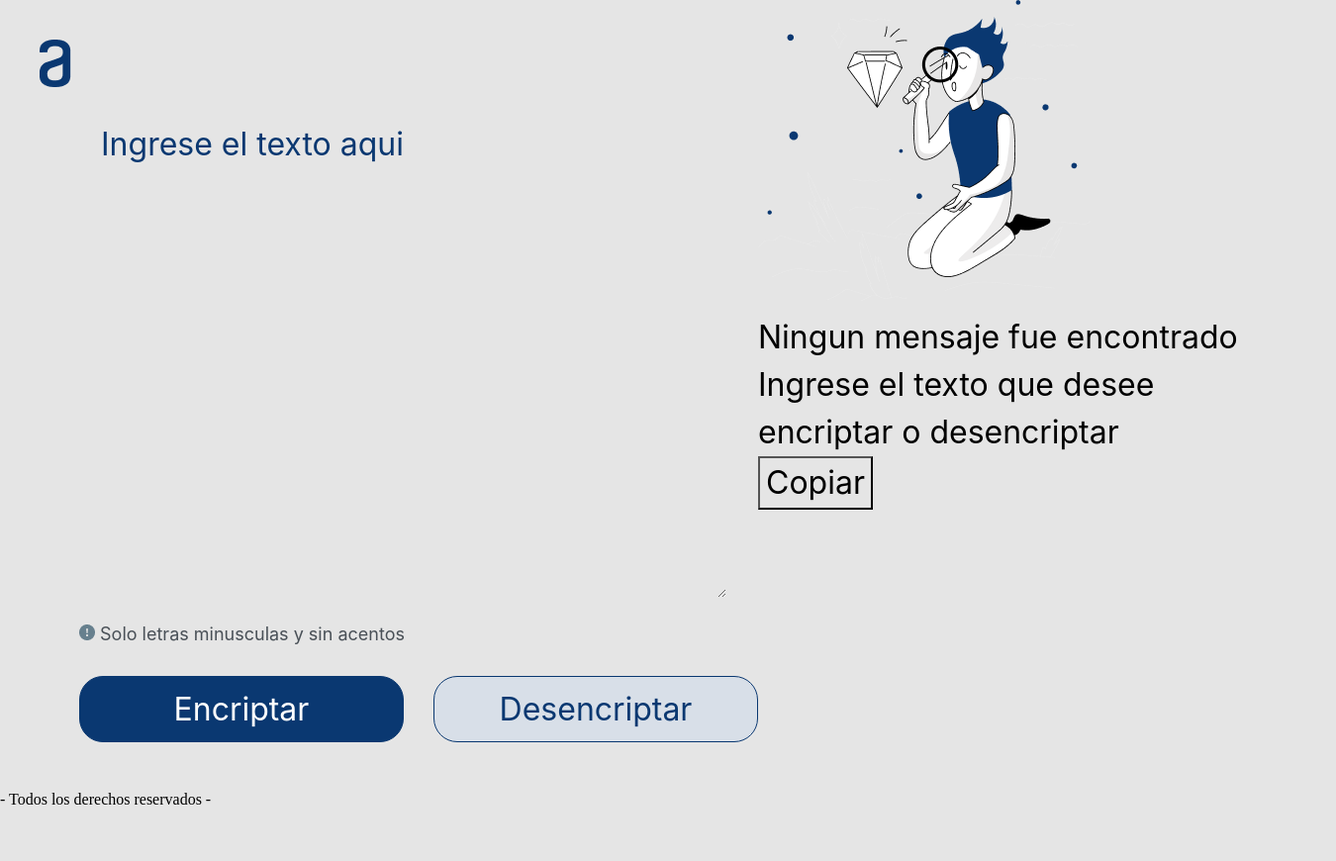
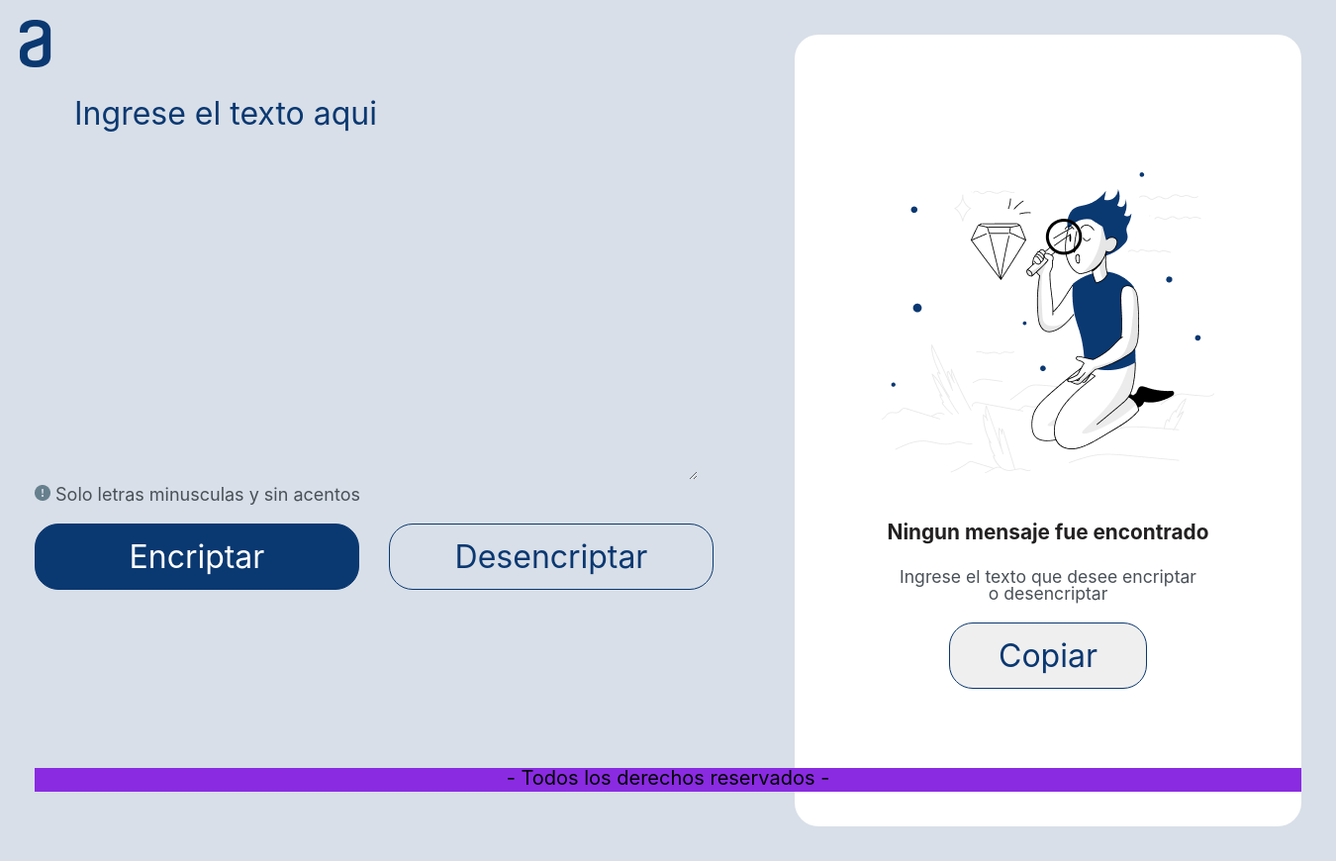
Before and after one commit to efernandezcariaga/encriptador_de_texto, a plain HTML site: page index.html in a window 1280 px wide. Shown: the whole page at 99% size, 1350 px wide, since content can reach past the window. Before the commit the page ends 816 px from the top, so only its background shows below. Drawn offline with Linux system fonts and the light colour scheme.

Commit message:
Cambios de estilo

```diff
--- a/index.html
+++ b/index.html
@@ -17,11 +17,11 @@
 </head>
 
 <body>
-    <header class="logo">
-        <img src="Imagenes/Vector.png" alt="logo">
-    </header>
+    <main>
+        <header class="logo">
+            <img src="Imagenes/Vector.png" alt="logo">
+        </header>
 
-    <main>
         <section class="seccion-izq">
             <textarea class="text-area" cols="30" rows="10" placeholder="Ingrese el texto aqui"></textarea>
             <div>
@@ -35,28 +35,30 @@
 
 
         <section class="seccion-der">
-            <div class="mensaje">
-                <div class="img">
+            <div class="centro">
+                <div class="foto">
                     <img src="Imagenes/Muñeco.png" alt="muñeco">
                 </div>
-                <div class="msj-default">
+                <div class="msj">
                     <h3>Ningun mensaje fue encontrado</h3>
                     <p>Ingrese el texto que desee encriptar o desencriptar</p>
                 </div>
 
-
-                <div>
+                <div class="contenedor-btn-copiar">
                     <button class="copiar" onclick="copiar()">Copiar</button>
                 </div>
             </div>
+
+
         </section>
 
 
+        <footer class="footer-contenedor">
+            <p class="footer-texto">- Todos los derechos reservados -</p>
+        </footer>
     </main>
 
-    <footer class="footer_contenedor">
-        <p class="footer_texto">- Todos los derechos reservados -</p>
-    </footer>
+
 
 
 <script src="script.js"></script>
--- a/style.css
+++ b/style.css
@@ -1,9 +1,15 @@
 *{
-    background: #E5E5E5;
     font-family: 'Inter';
     font-weight: 400;
     font-size: 32px;
-    line-height: 150%;
+}
+
+main{
+    display: flex;
+    width: 100%;
+    padding: 35px;
+    background: #D8DFE8;
+    height: 100vh;
 }
 
 .logo{
@@ -12,26 +18,18 @@
     align-items: flex-start;
     padding: 0px;
     gap: 40px;
-
     position: absolute;
     width: 120px;
     height: 48px;
-    left: 40px;
-    top: 40px;
-}
-
-main{
-    display: flex;
-    margin-left: 80px;
-    margin-bottom: 50px;
-
+    left: 20px;
+    top: 20px;
 }
 
 .text-area{
     border: none;
     color: #0A3871;
-    margin-top: 120px;
-    margin-left: 20px;
+    padding: 60px 0 0 40px;
+    background: #D8DFE8;
 }
 
 .text-area::placeholder{
@@ -49,8 +47,7 @@ main{
 
 .botones{
     display: flex;
-    margin-top: 18px;
-
+    margin-top: 20px;
 }
 
 .btn-encriptar{
@@ -74,12 +71,55 @@ main{
     width: 328px;
 }
 
-.mensaje{
-    background: white;
+.seccion-izq{
+    width: 60%;
 }
 
+.seccion-der{
+    background: white;
+    border: none;
+    border-radius: 24px;
+    color: #0A3871;
+    width: 40%;
+    display: flex;
+    justify-content: center;
+    align-items: center;
+    /* VER PARA CAMBIAR EL TAMAÑO*/
+}
 
+.seccion-der:focus{
+    outline: none;
+}
 
+.centro{
+    height: 80%;
+    width: 400px;
+    display: flex;
+    flex-direction: column;
+    align-items: center;
+    justify-content: center;
+    gap: 20px;
+}
+
+.msj{
+    text-align: center;
+    display: inline;
+}
+
+.msj h3{
+    color: rgb(34, 32, 32);
+    font-size: 1.3rem;
+    font-weight: bold;
+    padding: 0 30px;
+    margin-top: 25px;
+}
+
+.msj p{
+    margin-top: 25px;
+    color: #495057;
+    font-size: 1.1rem;
+    padding: 0 45px;
+}
 
 /*
 .mensaje{
@@ -97,20 +137,34 @@ main{
 }
 */
 
-/*
+.contenedor-btn-copiar{
+    display: inline;
+}
+
 .copiar{
     border: 1px solid #0A3871;
     border-radius: 24px;
     color: #0A3871;
     cursor: pointer;
     height: 67px;
-    margin-left: 135px;
-    margin-top: 402px;
-    position: absolute;
-    width: 336px;
+    width: 200px;
+
 }
-*/
 
+.copiar:hover {
+    transition: all 500ms ease;
+    background-color: #0A3871;
+    color: white;
+}
+
+footer{
+    width: 100%; height: 3%;
+    text-align: center;
+    position: absolute; bottom: 0;
+    color: black;
+    font-size: 20px;
+    background-color: blueviolet;
+}
 
 /*body{
     position: relative;
```
